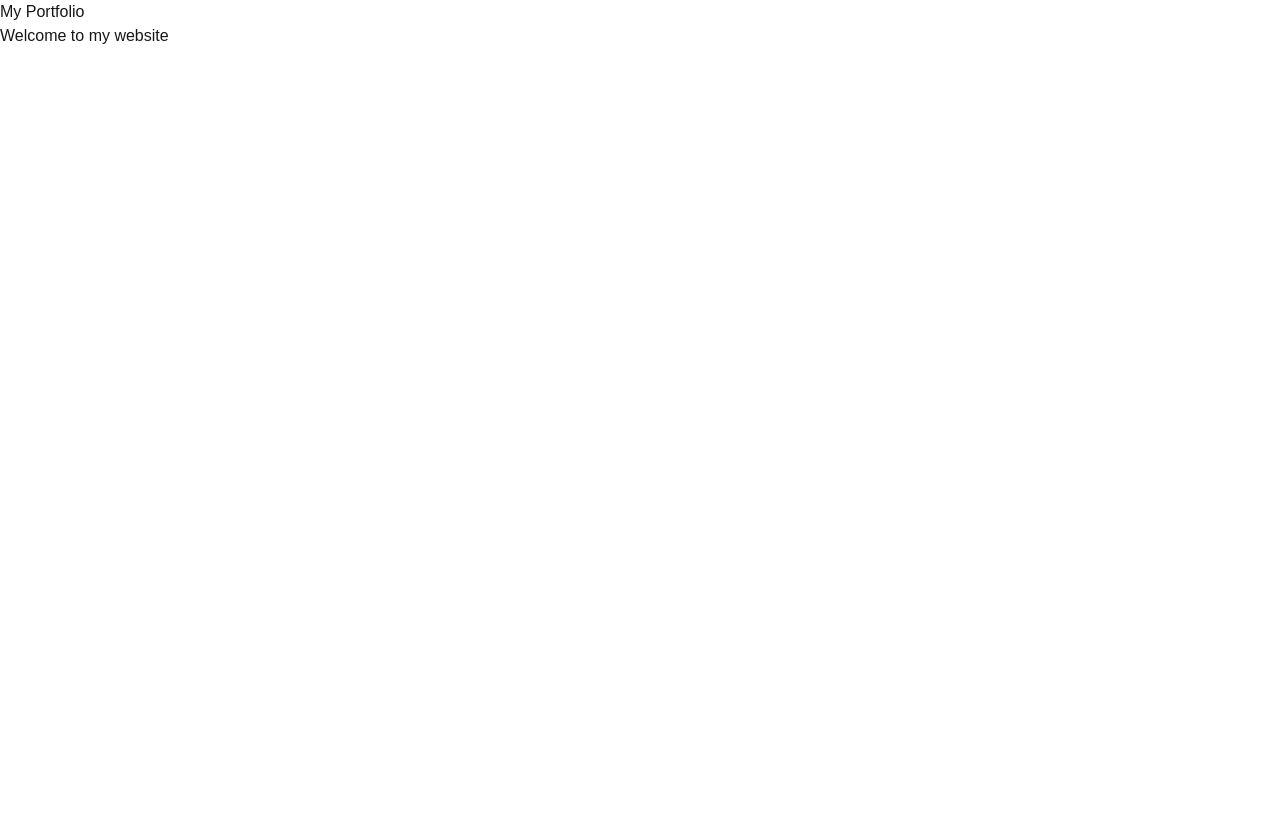
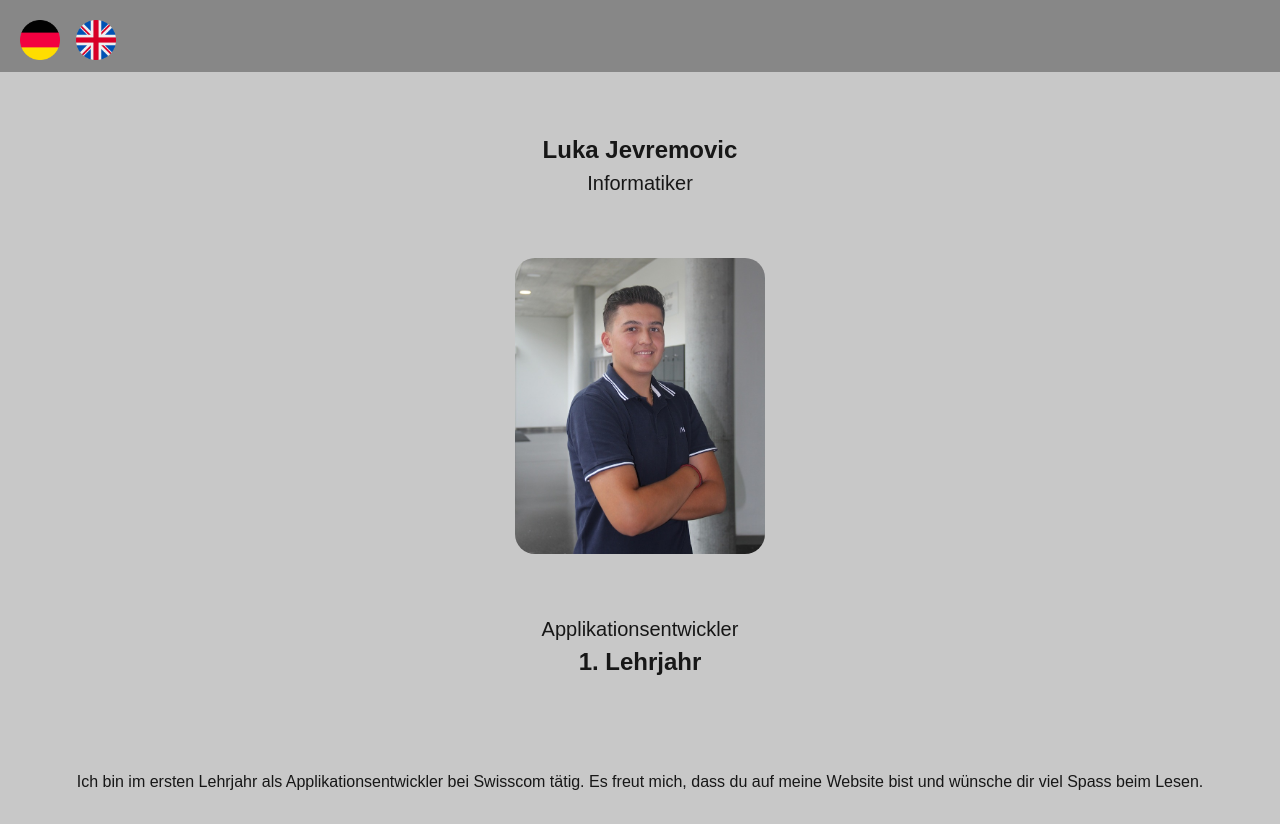
Before and after one commit to Luka201011/my-portfolio, a Next.js app: page / in a window 1280 px wide. Before the commit the page ends 800 px from the top, so only its background shows below. Built offline with nearby package versions, Linux system fonts and the light colour scheme.

Commit message:
feat: Navbar Abschnitt erstellt und flaggen hinzugefügt, Home Seite zurzeit abgeschlossen

```diff
--- a/app/globals.css
+++ b/app/globals.css
@@ -1,26 +1,80 @@
 @import "tailwindcss";
 
-:root {
-  --background: #ffffff;
-  --foreground: #171717;
-}
+@theme {
+  /* Hier definierst du dein festes Grau als RGB */
+  --color-custom-gray: rgb(200, 200, 200);
 
-@theme inline {
-  --color-background: var(--background);
-  --color-foreground: var(--foreground);
   --font-sans: var(--font-geist-sans);
   --font-mono: var(--font-geist-mono);
 }
 
-@media (prefers-color-scheme: dark) {
-  :root {
-    --background: #d6d4d4;
-    --foreground: #111111;
-  }
+body {
+  background-color: var(--color-custom-gray);
+  color: #171717;
+  font-family: Arial, Helvetica, sans-serif;
+  scroll-behavior: smooth;
 }
 
-body {
-  background: var(--background);
-  color: var(--foreground);
-  font-family: Arial, Helvetica, sans-serif;
+/* Navigation Bar Styles */
+.navbar-container {
+  background-color: rgb(135, 135, 135);
+  padding: 20px 20px;
+  height: 72px;
 }
+
+.flag-icon {
+  width: 40px;
+  height: auto;
+}
+
+/* Home Page Styles */
+
+.Homeh1 {
+  font-size: 1.5rem;
+  font-weight: bold;
+}
+
+.Homeh2 {
+  font-size: 1.25rem;
+  font-weight: normal;
+}
+
+.Homeimg {
+  width: 250px;
+  height: auto;
+  border-radius: 20px;
+}
+
+/* flex Utility classes */
+
+.flex-row {
+  display: flex;
+  flex-direction: row;
+}
+
+.flex-col {
+  display: flex;
+  flex-direction: column;
+}
+
+.center {
+  display: flex;
+  justify-content: center;
+  align-items: center;
+}
+
+.center-Text {
+  text-align: center;
+}
+
+/* margin utility class */
+
+.marginT-6 {
+  margin-top: 60px;
+}
+
+/* padding utility class */
+
+.padding-3 {
+  padding: 30px;
+}
--- a/app/layout.tsx
+++ b/app/layout.tsx
@@ -25,12 +25,12 @@ export default function RootLayout({
 }>) {
   return (
     <html
-      lang="deaber funnkaber "
-      className={`${geistSans.variable} ${geistMono.variable} h-full antialiased`}
+      lang="de" /* Hier war auch ein kleiner Tippfehler im Sprachcode, gleich korrigiert */
+      className={`${geistSans.variable} ${geistMono.variable} antialiased`}
     >
-      <body className="min-h-full flex flex-col">
+      <body className="bg-[var(--color-custom-gray)] min-h-screen text-[#171717] antialiased">
         <MainNav />
-        {children}
+        <main className="flex-1">{children}</main>
       </body>
     </html>
   );
--- a/app/page.tsx
+++ b/app/page.tsx
@@ -1,8 +1,32 @@
 export default function Home() {
   return (
-    <div>
-      <h1>My Portfolio</h1>
-      <p>Welcome to my website</p>
-    </div>
+    <>
+      <div id="home">
+        <div className="">
+          <div className="flex-col">
+            <h1 className="Homeh1 center marginT-6">Luka Jevremovic</h1>
+            <h2 className="Homeh2 center">Informatiker</h2>
+          </div>
+          <div className="center marginT-6">
+            <img
+              src="/klein-profilbild.jpg"
+              className="Homeimg center"
+              alt="portrait"
+            />
+          </div>
+          <div className="flex-col center marginT-6">
+            <h2 className="Homeh2">Applikationsentwickler</h2>
+            <h1 className="Homeh1">1. Lehrjahr</h1>
+          </div>
+        </div>
+        <div className="center marginT-6 padding-3 center-Text">
+          <p>
+            Ich bin im ersten Lehrjahr als Applikationsentwickler bei Swisscom
+            tätig. Es freut mich, dass du auf meine Website bist und wünsche dir
+            viel Spass beim Lesen.
+          </p>
+        </div>
+      </div>
+    </>
   );
 }
--- a/components/navigation/mainNav.tsx
+++ b/components/navigation/mainNav.tsx
@@ -1,7 +1,73 @@
+"client use";
+
 const MainNav: React.FC = async () => {
   return (
     <>
-      <div></div>
+      <div>
+        <nav className="navbar-container" id="Navigation">
+          <div className="">
+            <div className="flex-row gap-4">
+              <a href="index.html">
+                <img src="/flagge.png" alt="Deutsch" className="flag-icon" />
+              </a>
+              <a href="index-englisch.html">
+                <img
+                  src="/vereinigtes-konigreich.png"
+                  alt="Englisch"
+                  className="flag-icon"
+                />
+              </a>
+            </div>
+
+            <button
+              className="navbar-toggler burger"
+              type="button"
+              data-bs-toggle="collapse"
+              data-bs-target="#navbarLinks"
+              aria-controls="navbarLinks"
+              aria-expanded="false"
+              aria-label="Toggle navigation"
+              id="burger"
+            >
+              <span className="navbar-toggler-icon"></span>
+            </button>
+
+            <div className="collapse navbar-collapse" id="navbarLinks">
+              <ul className="navbar-nav ms-auto">
+                <li className="nav-item">
+                  <a className="nav-link" href="#Navigation">
+                    Home
+                  </a>
+                </li>
+
+                <li className="nav-item">
+                  <a className="nav-link" href="#Titel-übermich">
+                    Über mich
+                  </a>
+                </li>
+
+                <li className="nav-item">
+                  <a className="nav-link" href="#Titel-kompetenzen">
+                    Kompetenzen
+                  </a>
+                </li>
+
+                <li className="nav-item">
+                  <a className="nav-link" href="#Titel-Projekte">
+                    Projekte
+                  </a>
+                </li>
+
+                <li className="nav-item">
+                  <a className="nav-link" href="#Titel-Kontakt">
+                    Kontakt
+                  </a>
+                </li>
+              </ul>
+            </div>
+          </div>
+        </nav>
+      </div>
     </>
   );
 };
```
Also changed, not shown: public/vereinigtes-konigreich.png (added).
